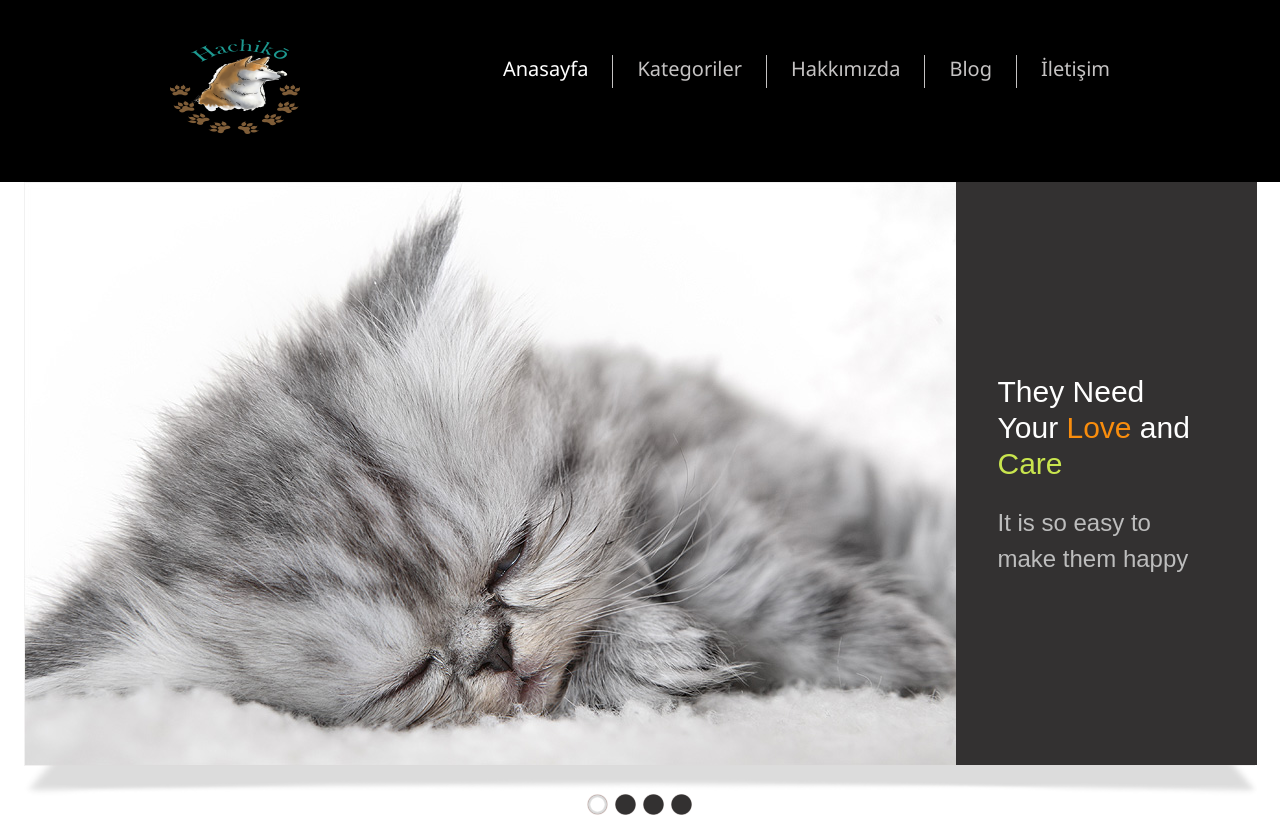
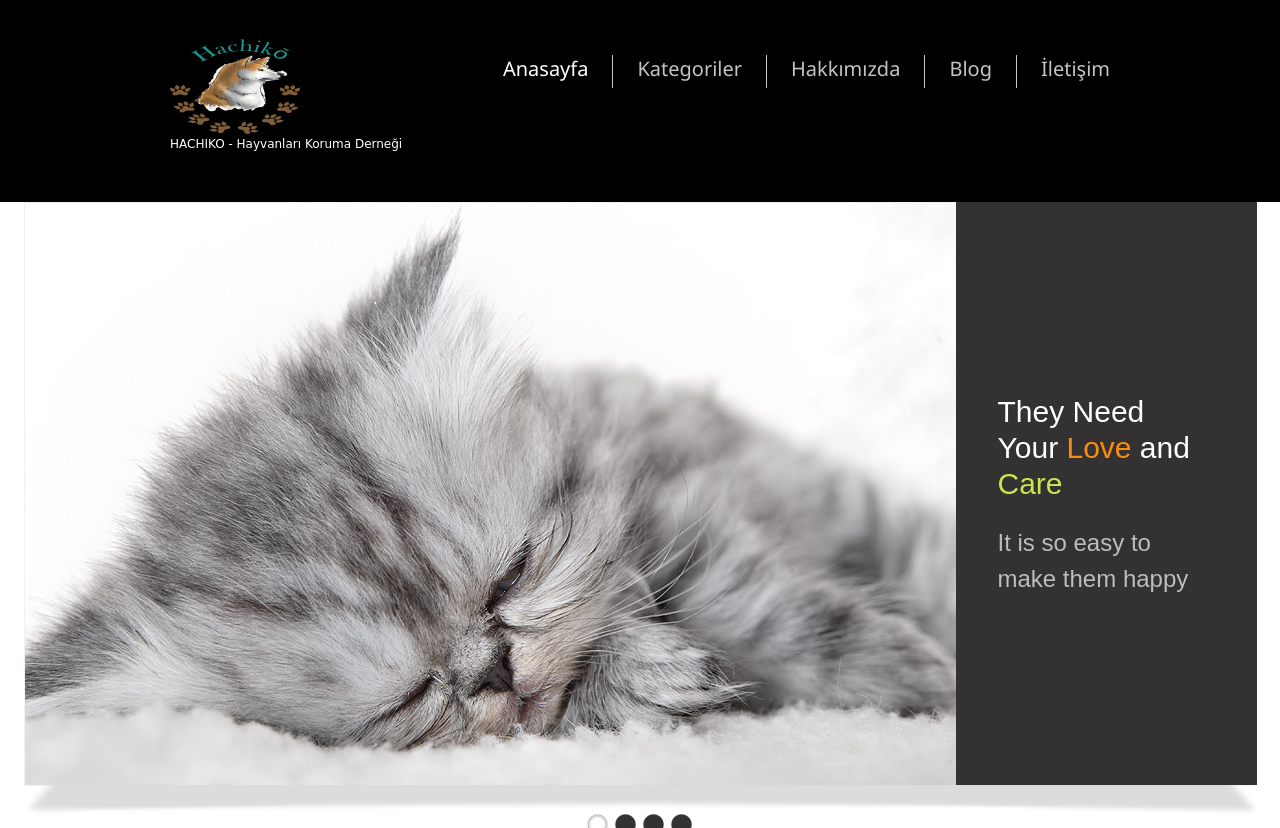
Before and after one commit to KadriyeAksakal/DjangoProject-Animal-Protection-Association, a Django app: page / in a window 1280 px wide. Shown: the top 828 px of the page. Run offline with Django 3.2, Linux system fonts and the light colour scheme; data comes from the database, SQL or seed files in the repository; some web fonts are replaced.

Commit message:
Header değişti

```diff
--- a/home/templates/header.html
+++ b/home/templates/header.html
@@ -3,7 +3,9 @@
   <div class="container_12">
     <div class="grid_12">
           <img src="{%static 'images/hacikooo1.png' %}" >
+
       <div class="menu_block">
+
         <nav>
           <ul class="sf-menu">
             <li class="current"><a href="index.html">Anasayfa</a></li>
@@ -22,10 +24,13 @@
             <li><a href="blog.html">Blog</a></li>
             <li><a href="contacts.html">İletişim </a></li>
           </ul>
+
         </nav>
         <div class="clear"></div>
       </div>
       <div class="clear"></div>
+      <h1><span> HACHIKO - Hayvanları Koruma Derneği</span></h1>
     </div>
   </div>
+
 </header>
```
